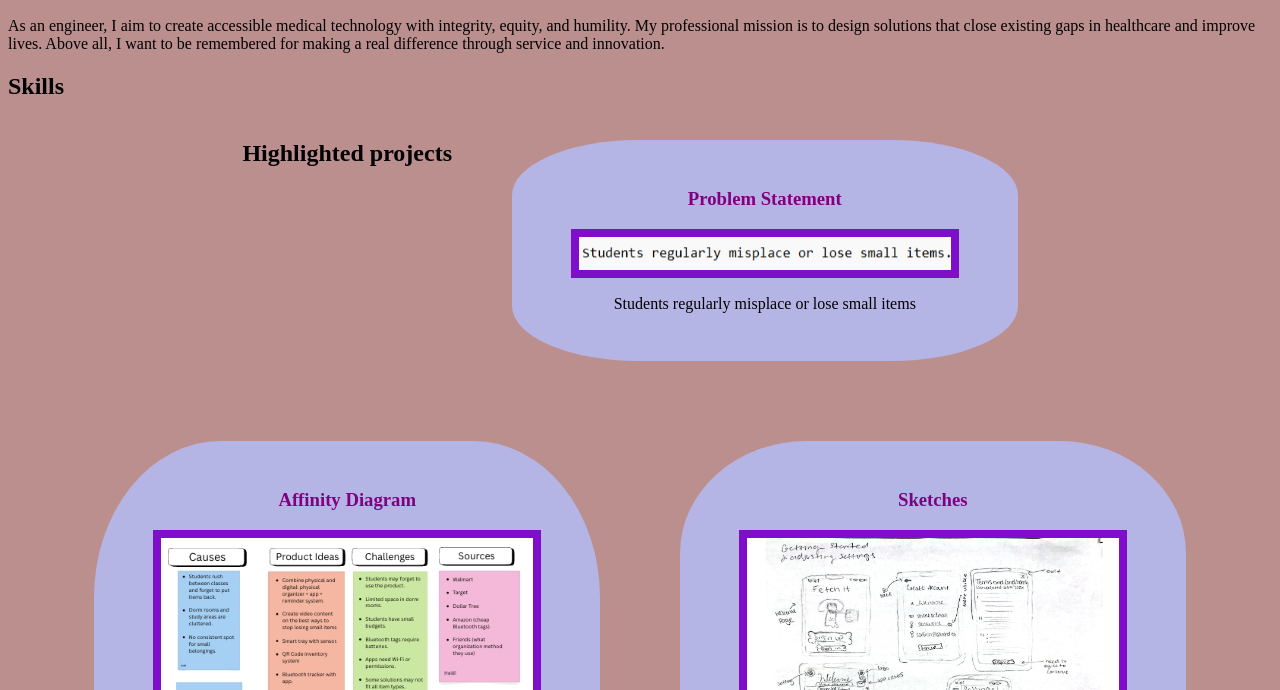
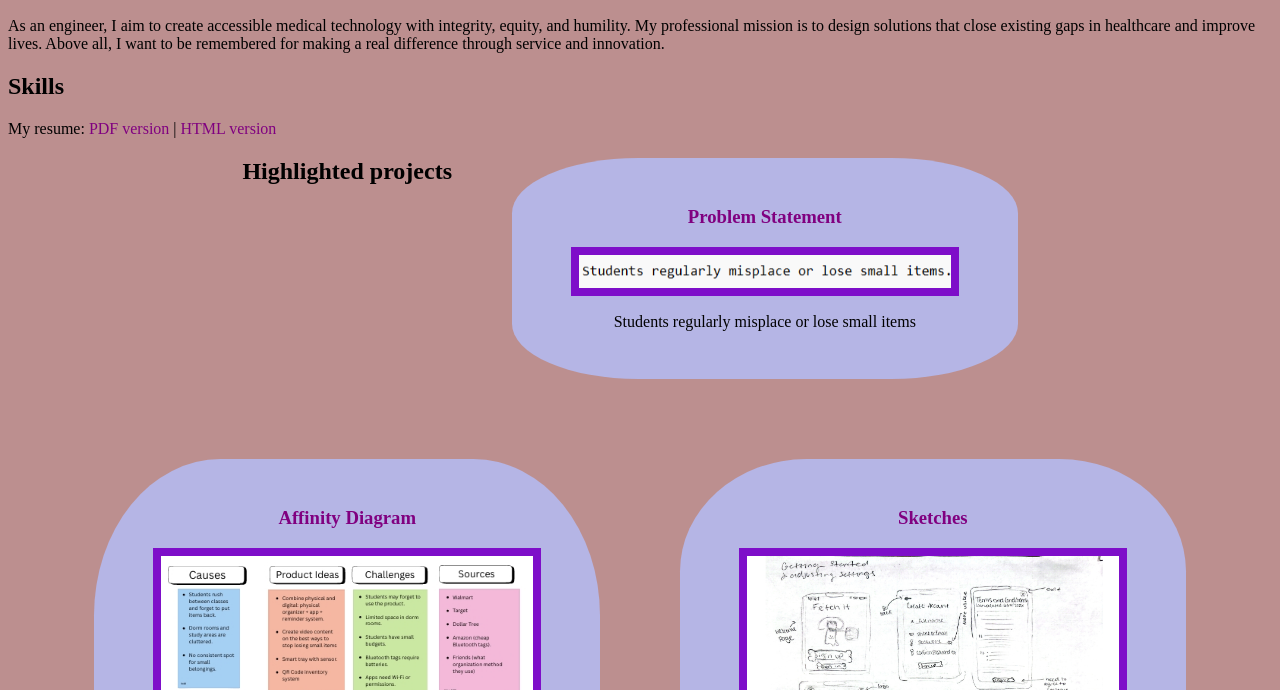
Before and after one commit to heidif-c/heidif-c.github.io, a plain HTML site: page index.html in a window 1280 px wide. Shown: the part 110-800 px from the top of the page. Drawn offline with Linux system fonts and the light colour scheme.

Commit message:
linkstoresume

```diff
--- a/index.html
+++ b/index.html
@@ -15,6 +15,12 @@
       </div>
       <div class="skills">
         <h2>Skills</h2>
+        <span>
+      My resume:
+      <a href="files/Resumeforgithubuse.pdf">PDF version </a> |
+       <a href="resume.html">HTML version</a>
+      </span>
+
       </div>
       <div class="projects">
         <h2>Highlighted projects</h2>
```
